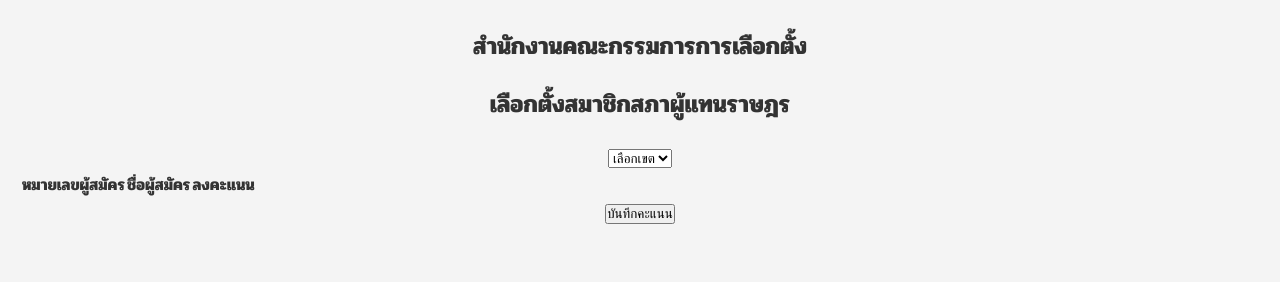
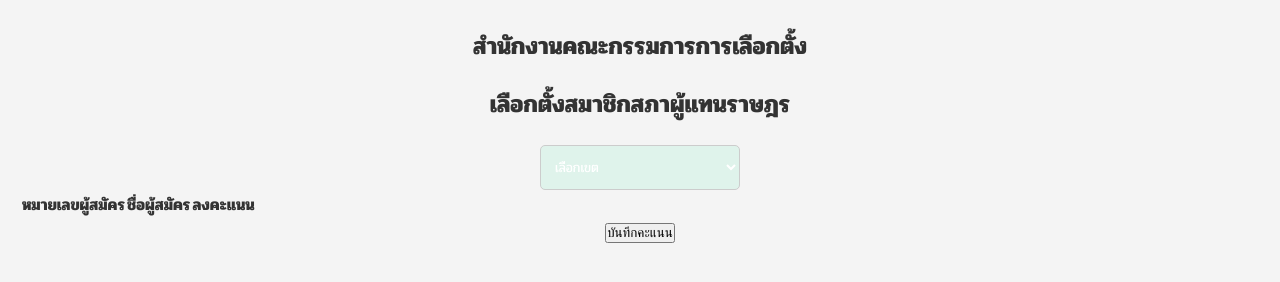
Before and after one commit to election-thai/ElectionThai, a plain HTML site: page elec1.html in a window 1280 px wide. Shown: the part 82-364 px from the top of the page. Drawn offline with Linux system fonts and the light colour scheme; sample sign-in values are in the browser's storage; a web font is replaced by a local one.

Commit message:
Update p-style.css

```diff
--- a/p-style.css
+++ b/p-style.css
@@ -147,3 +147,22 @@ main h1 {
           display: grid;
     }
 }
+
+
+#subjectSelect {
+  width: 200px;
+  padding: 10px;
+  border-radius: 5px;
+  border: 1px solid #ccc;
+  background: #dff3eb;
+  color: #fff;
+  font-family: "Pridi", serif;
+}
+
+
+/* เปลี่ยนฟอนต์สำหรับตัวเลือกทั้งหมดใน select */
+#subjectSelect option {
+  font-family: "Pridi", serif;
+  color: #fff;
+  background-color: #bbffc7;
+}
```
